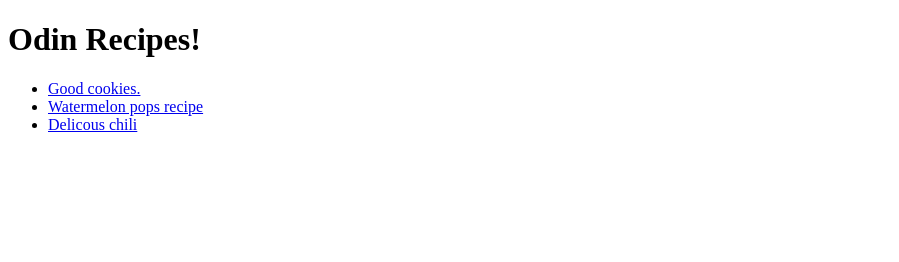
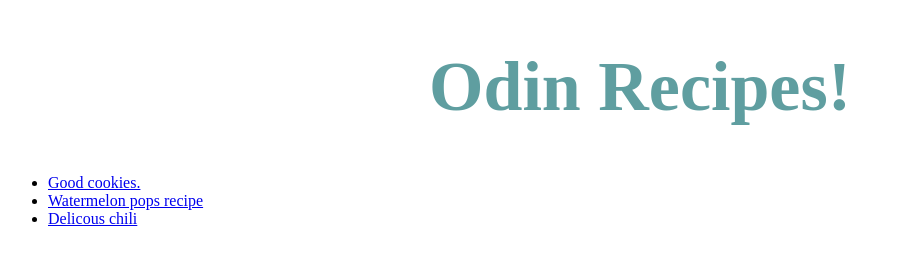
Before and after one commit to TorHassell/odin-recipes, a plain HTML site: page index.html in a window 1280 px wide. Shown: the whole page, without its empty margins (0-899 px from the left). Drawn offline with Linux system fonts and the light colour scheme.

Commit message:
added stylesheet to index.html

```diff
--- a/index.html
+++ b/index.html
@@ -5,12 +5,15 @@
     <meta http-equiv="X-UA-Compatible" content="IE=edge">
     <meta name="viewport" content="width=device-width, initial-scale=1.0">
     <title>Document</title>
+    <link rel="stylesheet" href="styles.css">
+
 </head>
 <body>
-    <h1>Odin Recipes!</h1>
+    <h1 class="page-one-head">Odin Recipes!</h1>
     <ul><li><a href="file:///home/tor/repos/odin-recipes/recipes/cookies.html">Good cookies.</a></li>
     <li><a href="file:///home/tor/repos/odin-recipes/recipes/watermelonpops.html">Watermelon pops recipe</a></li>
     <li><a href="file:///home/tor/repos/odin-recipes/recipes/chili.html">Delicous chili</a></li></ul>
 
+
 </body>
 </html>
--- /dev/null
+++ b/styles.css
@@ -0,0 +1,6 @@
+/* styles.css */
+.page-one-head{
+    font-size: 70px;
+    text-align: center;
+    color: cadetblue;
+}
```
